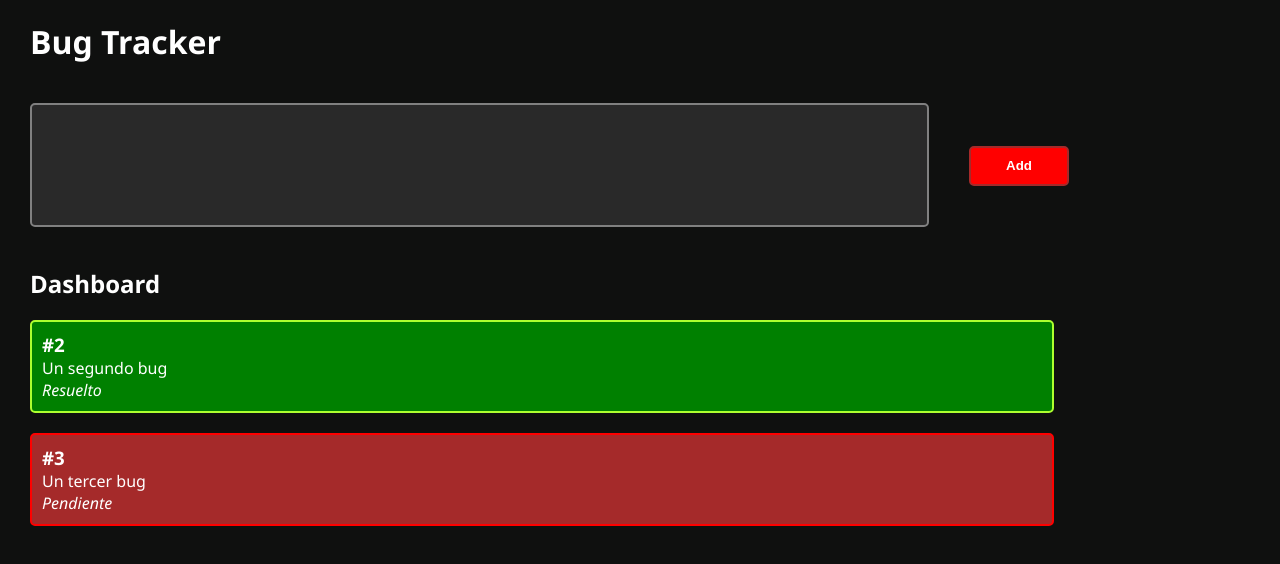
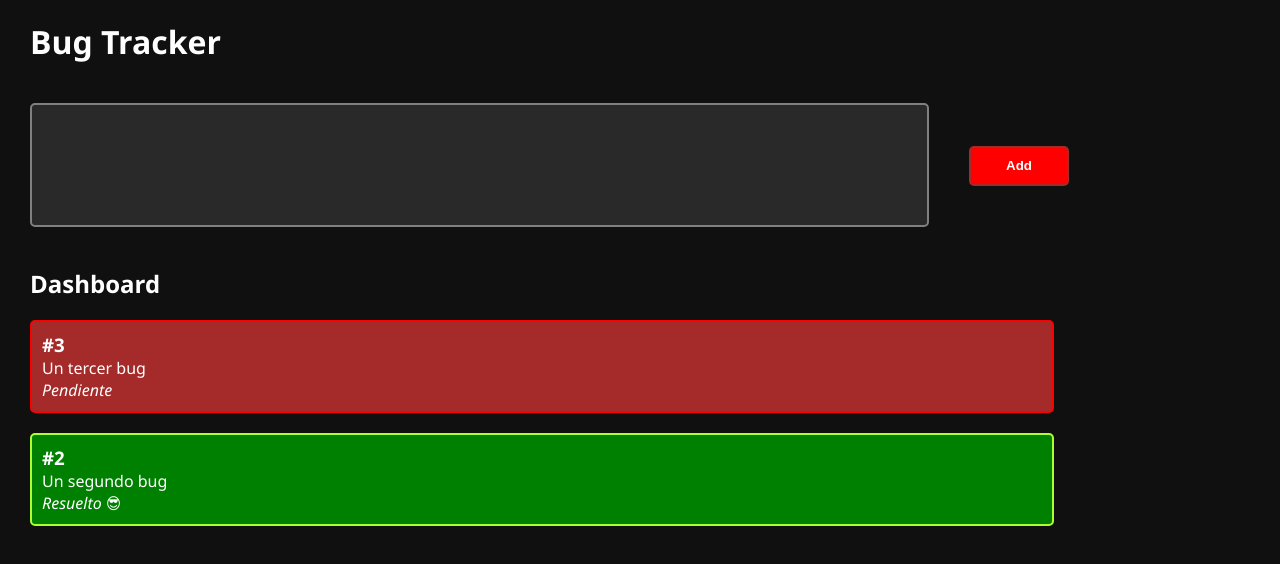
Before and after one commit to sergiocld99/starter-redux-bugTracker, a React app: page / in a window 1280 px wide. Shown: the top 564 px of the page. Built offline with nearby package versions, Linux system fonts and the light colour scheme.

Commit message:
Diferenciación de componente Bug según solved

```diff
--- a/src/components/BugCard.tsx
+++ b/src/components/BugCard.tsx
@@ -1,14 +1,10 @@
 import React from "react";
 import Bug from "../model/bug";
+import SolvedBug from "./SolvedBug";
+import UnsolvedBug from "./UnsolvedBug";
 
 const BugCard = (b: Bug) => {
-    return (
-        <div className={`bug-container bug-${b.solved ? 'solved' : 'unsolved'}`} >
-            <h3>#{b.id}</h3>
-            <p>{b.description}</p>
-            <i>{b.solved ? 'Resuelto' : 'Pendiente'}</i>
-        </div>
-    )
-}
+  return b.solved ? <SolvedBug {...b} /> : <UnsolvedBug {...b} />;
+};
 
-export default BugCard
+export default BugCard;
--- /dev/null
+++ b/src/components/SolvedBug.tsx
@@ -0,0 +1,14 @@
+import React from "react";
+import Bug from "../model/bug";
+
+const SolvedBug = (b: Bug) => {
+    return (
+        <div className="bug-container bug-solved" >
+            <h3>#{b.id}</h3>
+            <p>{b.description}</p>
+            <i>Resuelto 😎</i>
+        </div>
+    )
+}
+
+export default SolvedBug
--- /dev/null
+++ b/src/components/UnsolvedBug.tsx
@@ -0,0 +1,14 @@
+import React from "react";
+import Bug from "../model/bug";
+
+const UnsolvedBug = (b: Bug) => {
+    return (
+        <div className='bug-container bug-unsolved' >
+            <h3>#{b.id}</h3>
+            <p>{b.description}</p>
+            <i>Pendiente</i>
+        </div>
+    )
+}
+
+export default UnsolvedBug
--- a/src/redux/reducer.ts
+++ b/src/redux/reducer.ts
@@ -7,11 +7,11 @@ let lastId = 0
 
 export const reducer = createReducer(initialState, (builder) => {
     builder.addCase(actions.addBug, (state, action) => [
-        ...state, {
+        {
             id: ++lastId,
             description: action.payload,
             solved: false
-        }
+        }, ...state
     ]).addCase(actions.removeBug, (state, action) => state.filter(
         bug => bug.id != action.payload
     )).addCase(actions.solveBug, (state, action) => state.map(
```
